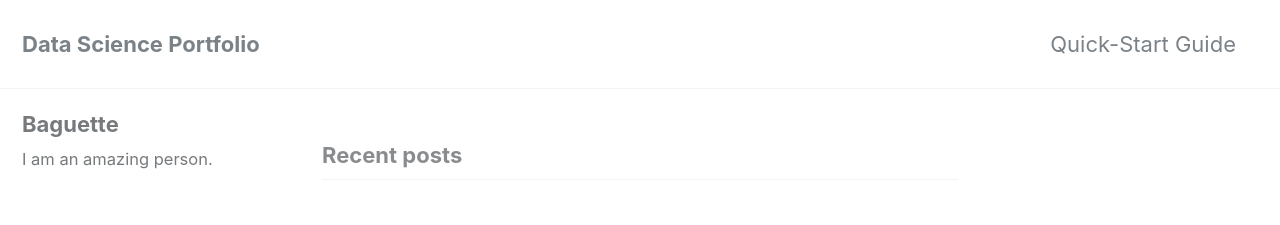
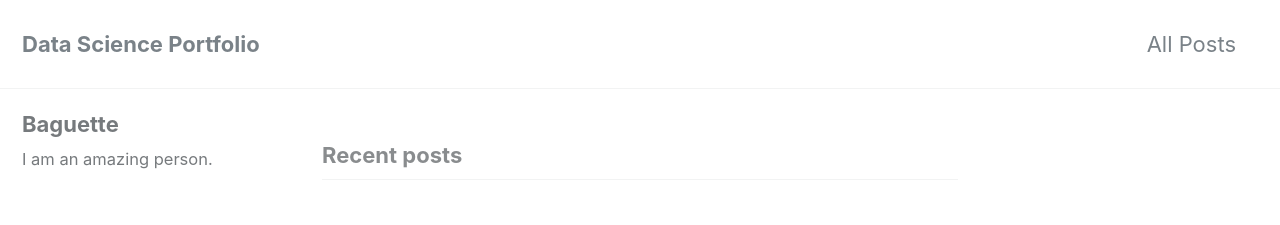
Before and after one commit to baguettexci/baguettexci.gituhb.io, a Jekyll site: the page built from index.html, in a window 1280 px wide and 900 px high. Shown: the top 225 px of the window. Built offline with Jekyll 4.4.1, drawn with Linux system fonts in a browser that asks for light colours; nearby versions of some CDN libraries; the list of posts is cut into pages by our own code.

Commit message:
Update navigation.yml

```diff
--- a/_data/navigation.yml
+++ b/_data/navigation.yml
@@ -1,7 +1,7 @@
 # main links
 main:
-  - title: "Quick-Start Guide"
-    url: https://mmistakes.github.io/minimal-mistakes/docs/quick-start-guide/
+  - title: "All Posts"
+    url: /machine-learning/
   # - title: "About"
   #   url: https://mmistakes.github.io/minimal-mistakes/about/
   # - title: "Sample Posts"
```
